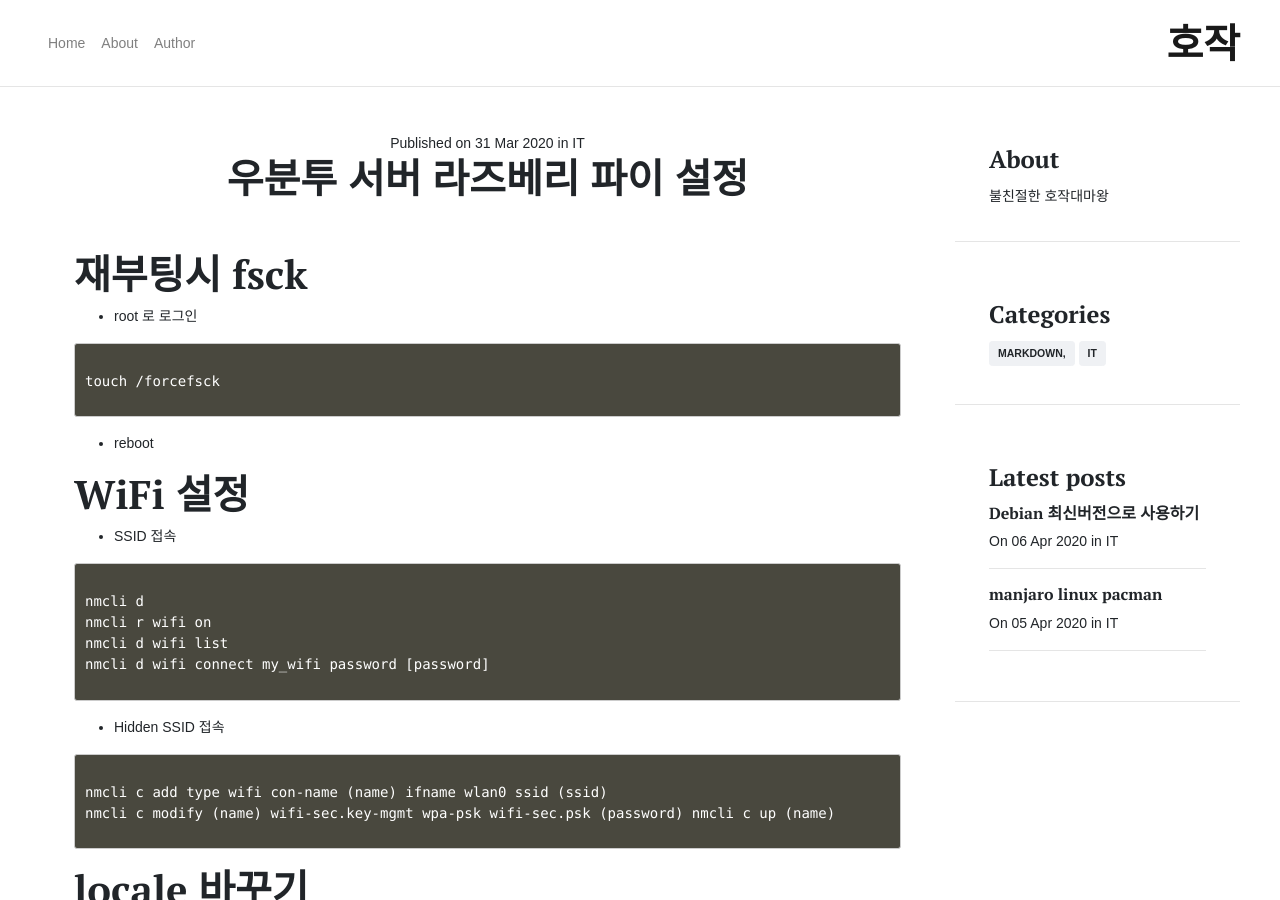
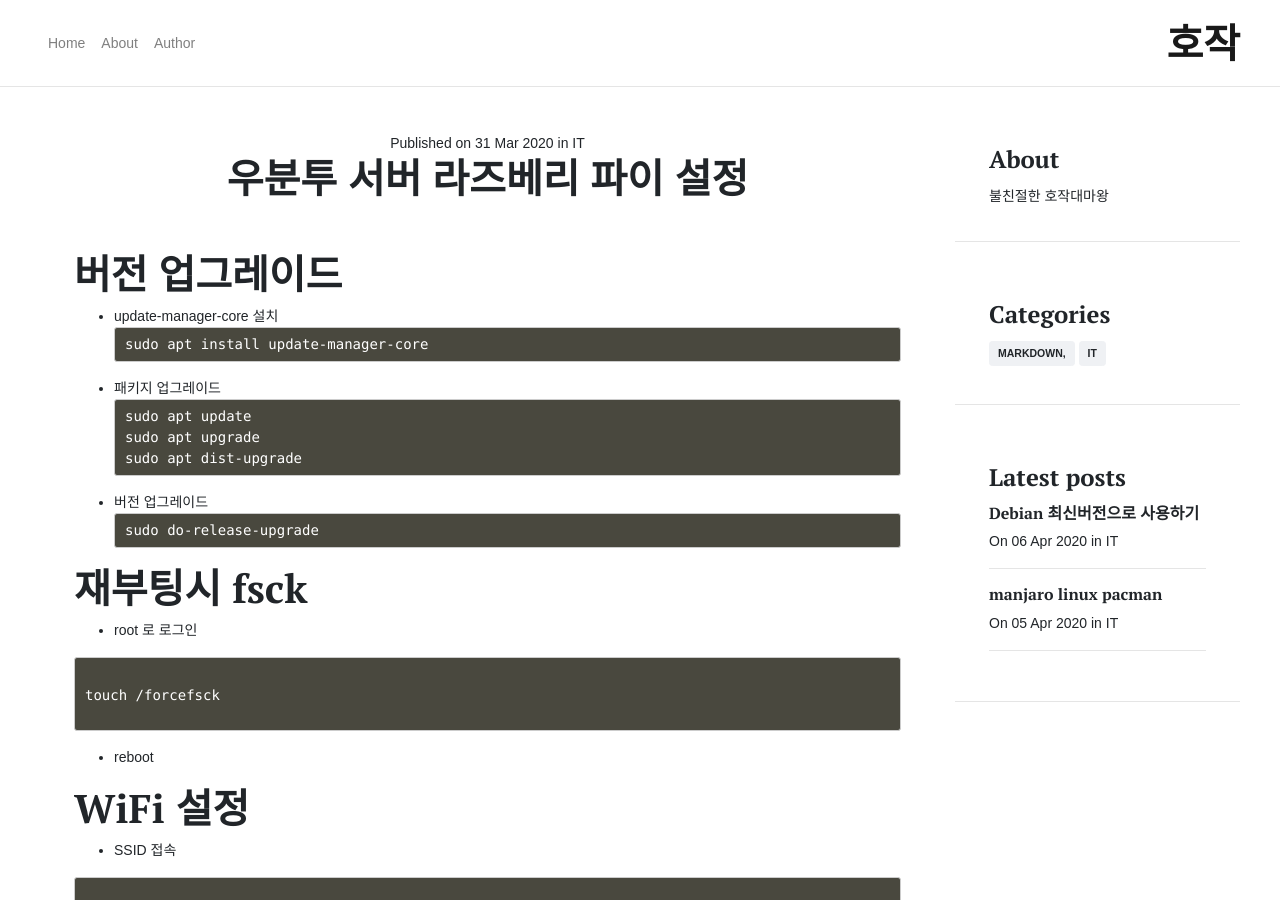
Before and after one commit to cholchori/cholchori.github.io, a Jekyll site: the page built from _posts/2020-03-31-ubuntu-rasberry.md, in a window 1280 px wide and 900 px high. Built offline with Jekyll 4.4.1, drawn with Linux system fonts in a browser that asks for light colours; some web fonts are replaced; comment, search, counter and statistics services are not loaded.

Commit message:
Update 2020-03-31-ubuntu-rasberry.md

````diff
--- a/_posts/2020-03-31-ubuntu-rasberry.md
+++ b/_posts/2020-03-31-ubuntu-rasberry.md
@@ -5,6 +5,23 @@ date: 2020-03-31
 image: smile.gif
 categories: ["IT"]
 ---
+
+# 버전 업그레이드
+* update-manager-core 설치
+```
+sudo apt install update-manager-core
+```
+* 패키지 업그레이드
+```
+sudo apt update
+sudo apt upgrade
+sudo apt dist-upgrade
+```
+* 버전 업그레이드
+```
+sudo do-release-upgrade
+```
+
 # 재부팅시 fsck
 * root 로 로그인
 <pre>
````
